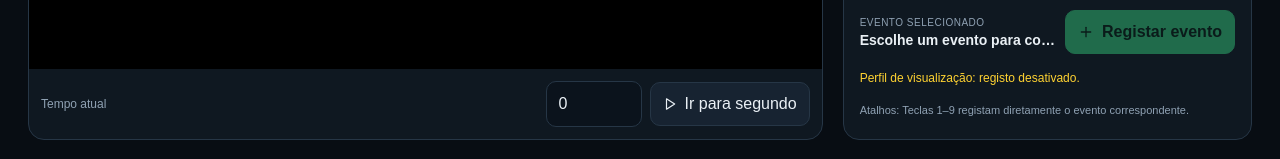
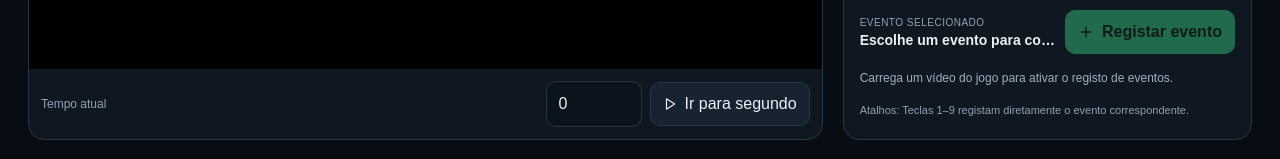
Before and after one commit to pncardoso1977/SportAnalist, a Next.js app: page / in a window 1280 px wide. Shown: the part 887-1046 px from the top of the page. Built offline with nearby package versions, Linux system fonts and the light colour scheme; no server answers; the database is empty.

Commit message:
fix(ui): show accurate event recording guidance

```diff
--- a/src/app/page.tsx
+++ b/src/app/page.tsx
@@ -52,7 +52,7 @@ const COPY = {
     matchHelp: "Cada jogo tem uma equipa analisada, adversário e vídeo próprio.", noVideo: "Sem vídeo",
     keyboard: "Atalhos", keyboardHint: "Teclas 1–9 registam diretamente o evento correspondente.",
     role: "Perfil", viewer: "Observador", analyst: "Analista", admin: "Administrador", configurator: "Configurador",
-    readOnly: "Perfil de visualização: registo desativado.", setup: "Configuração de serviços", setupHint: "Para colaboração em tempo real, configure as variáveis Supabase e aplique a migração SQL.",
+    readOnly: "O teu perfil tem permissões apenas de leitura.", loadVideoForEvents: "Carrega um vídeo do jogo para ativar o registo de eventos.", setup: "Configuração de serviços", setupHint: "Para colaboração em tempo real, configure as variáveis Supabase e aplique a migração SQL.",
     statsTotal: "Total de eventos", roleDemo: "Perfil demonstrativo", noAuth: "A autenticação será ativada quando Supabase estiver configurado.",
     eventRequired: "Preenche os nomes do evento.", saveError: "Não foi possível guardar no servidor. O registo foi mantido localmente.",
     members: "Gerir utilizadores", memberEmail: "Email do utilizador", memberRole: "Perfil", addMember: "Adicionar utilizador", memberHint: "O utilizador tem de criar conta primeiro. A função é aplicada no projeto e validada pela base de dados.", memberAdded: "Utilizador adicionado ao projeto.",
@@ -77,7 +77,7 @@ const COPY = {
     matchHelp: "Each match has an analysed team, opponent and its own video.", noVideo: "No video",
     keyboard: "Shortcuts", keyboardHint: "Keys 1–9 record the corresponding event directly.",
     role: "Role", viewer: "Viewer", analyst: "Analyst", admin: "Administrator", configurator: "Configurator",
-    readOnly: "Viewer role: event recording is disabled.", setup: "Service configuration", setupHint: "For real-time collaboration, configure Supabase environment variables and apply the SQL migration.",
+    readOnly: "Your role has read-only permissions.", loadVideoForEvents: "Load a match video to enable event recording.", setup: "Service configuration", setupHint: "For real-time collaboration, configure Supabase environment variables and apply the SQL migration.",
     statsTotal: "Total events", roleDemo: "Demo role", noAuth: "Authentication will be enabled once Supabase is configured.",
     eventRequired: "Enter both event names.", saveError: "Could not save to server. The event was kept locally.",
     members: "Manage users", memberEmail: "User email", memberRole: "Role", addMember: "Add user", memberHint: "The user must create an account first. The role is applied to this project and enforced by the database.", memberAdded: "User added to the project.",
@@ -454,7 +454,8 @@ export default function HomePage() {
             <div className="min-w-0"><div className="muted text-[10px] uppercase tracking-wider">{t.selected}</div><div className="truncate text-sm font-semibold">{currentEvent ? (language === "pt" ? currentEvent.name_pt : currentEvent.name_en) : t.chooseEvent}</div></div>
             <button disabled={!currentEvent || !canRecord} className="btn btn-primary shrink-0" onClick={() => void registerEvent()}><Plus size={16} />{t.capture}</button>
           </div>
-          {!canRecord && <p className="text-xs text-amber-300">{t.readOnly}</p>}
+          {!canRecord && (role === "viewer" || role === "configurator") && <p className="text-xs text-amber-300">{t.readOnly}</p>}
+          {!canRecord && (role === "admin" || role === "analyst") && <p className="text-xs text-[#9eb0c0]">{t.loadVideoForEvents}</p>}
           <p className="muted text-[11px]">{t.keyboard}: {t.keyboardHint}</p>
         </section>
       </div>
```
